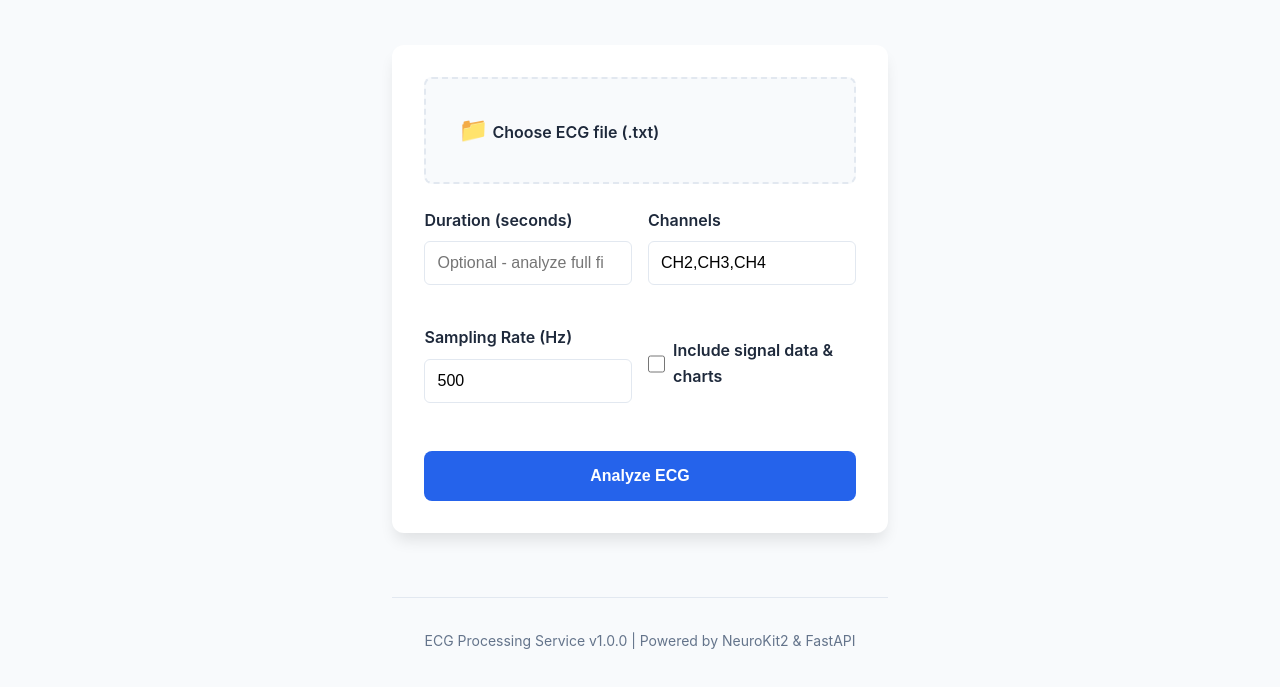
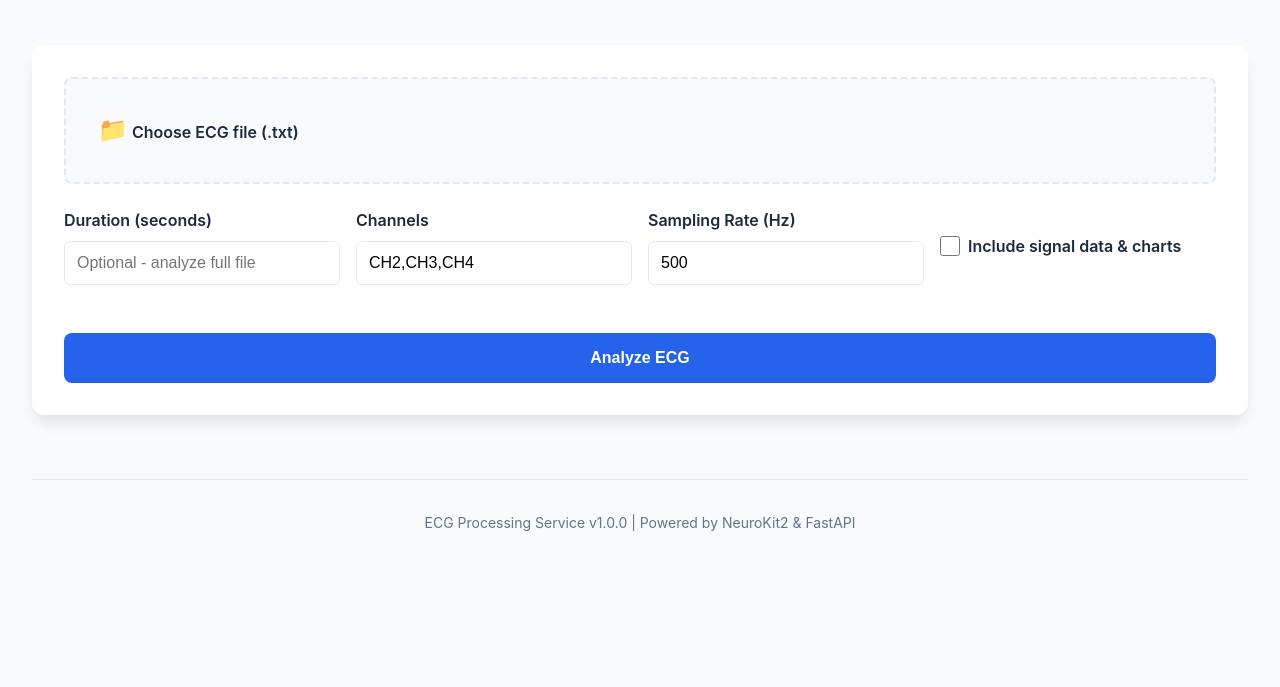
Before and after one commit to kianyew1/ECG-FastAPI-Backend, a plain HTML site: page frontend/index.html in a window 1280 px wide. Shown: the part 169-856 px from the top of the page. After the commit the page ends 800 px from the top, so only its background shows below. Drawn offline with nearby package versions, Linux system fonts and the light colour scheme.

Commit message:
made css wider

```diff
--- a/frontend/styles.css
+++ b/frontend/styles.css
@@ -20,20 +20,26 @@
   --shadow-lg: 0 10px 15px -3px rgba(0, 0, 0, 0.1);
 }
 
+html,
+body {
+  height: 100%;
+  width: 100%;
+}
+
 body {
   font-family: -apple-system, BlinkMacSystemFont, "Segoe UI", Roboto, Oxygen,
     Ubuntu, Cantarell, sans-serif;
   background-color: var(--bg-color);
   color: var(--text-primary);
   line-height: 1.6;
-  min-height: 100vh;
   display: flex;
   flex-direction: column;
 }
 
 .container {
-  max-width: 1200px;
-  margin: 0 auto;
+  max-width: 100%;
+  width: 100%;
+  margin: 0;
   padding: 2rem;
   flex: 1;
 }
```
